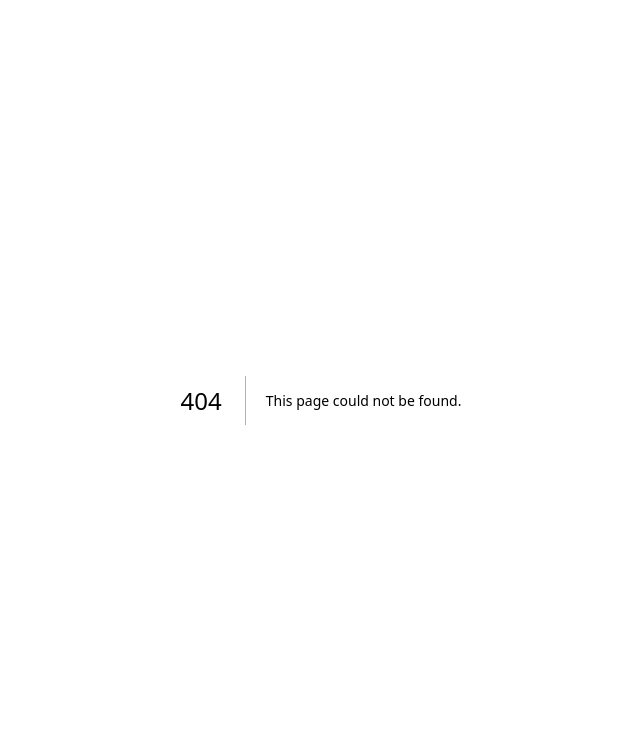
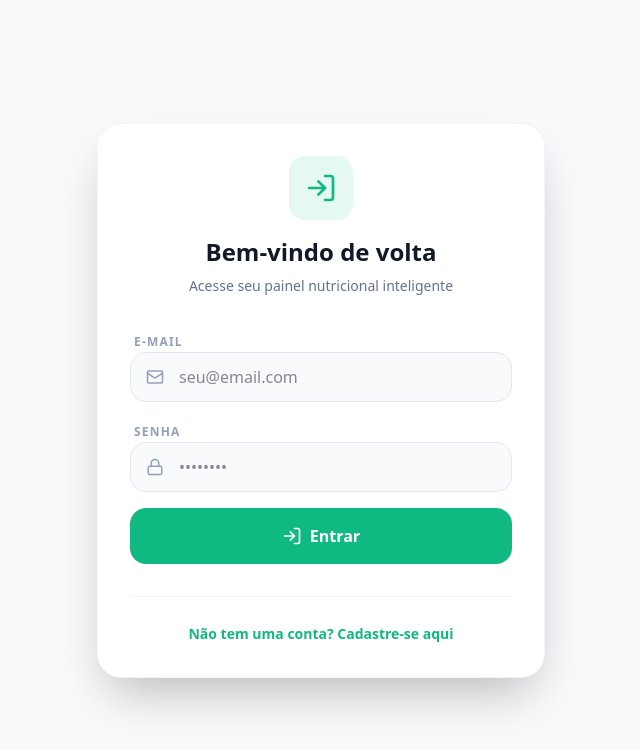
Before and after one commit to pradoxautomation-collab/nutriapp, a Next.js app: page /login in a window 1280 px wide. Before the commit this address had no page. Shown: the top 750 px of the page, without its empty margins (319-959 px from the left). Built offline with nearby package versions, Linux system fonts and the light colour scheme; no server answers.

Commit message:
feat: upgrade DB schema for Nutri App 2.0 (Biometrics & LGPD)

```diff
--- /dev/null
+++ b/src/app/login/page.tsx
@@ -0,0 +1,143 @@
+"use client";
+
+import { useState } from "react";
+import { supabase } from "@/lib/supabase";
+import { useRouter } from "next/navigation";
+import { motion } from "framer-motion";
+import { LogIn, UserPlus, Mail, Lock, Loader2 } from "lucide-react";
+
+export default function LoginPage() {
+    const [isLogin, setIsLogin] = useState(true);
+    const [loading, setLoading] = useState(false);
+    const [email, setEmail] = useState("");
+    const [password, setPassword] = useState("");
+    const [error, setError] = useState<string | null>(null);
+    const router = useRouter();
+
+    const handleAuth = async (e: React.FormEvent) => {
+        e.preventDefault();
+        setLoading(true);
+        setError(null);
+
+        try {
+            if (isLogin) {
+                const { error } = await supabase.auth.signInWithPassword({
+                    email,
+                    password,
+                });
+                if (error) throw error;
+            } else {
+                const { error } = await supabase.auth.signUp({
+                    email,
+                    password,
+                    options: {
+                        emailRedirectTo: `${window.location.origin}/auth/callback`,
+                    },
+                });
+                if (error) throw error;
+                alert("Verifique seu e-mail para confirmar o cadastro!");
+            }
+            router.push("/");
+            router.refresh();
+        } catch (err: any) {
+            setError(err.message || "Ocorreu um erro na autenticação.");
+        } finally {
+            setLoading(false);
+        }
+    };
+
+    return (
+        <main className="min-h-screen flex items-center justify-center p-4 bg-slate-50">
+            <motion.div
+                initial={{ opacity: 0, scale: 0.95 }}
+                animate={{ opacity: 1, scale: 1 }}
+                className="max-w-md w-full bg-white rounded-3xl p-8 shadow-2xl border border-slate-100"
+            >
+                <div className="text-center mb-8">
+                    <div className="bg-nutrigreen/10 w-16 h-16 rounded-2xl flex items-center justify-center mx-auto mb-4">
+                        <LogIn className="text-nutrigreen" size={32} />
+                    </div>
+                    <h1 className="text-2xl font-black text-nutridark">
+                        {isLogin ? "Bem-vindo de volta" : "Criar sua conta"}
+                    </h1>
+                    <p className="text-slate-500 text-sm mt-2">
+                        {isLogin
+                            ? "Acesse seu painel nutricional inteligente"
+                            : "Comece sua jornada saudável agora"}
+                    </p>
+                </div>
+
+                <form onSubmit={handleAuth} className="space-y-4">
+                    <div className="space-y-1">
+                        <label className="text-xs font-bold text-slate-400 uppercase tracking-widest ml-1">E-mail</label>
+                        <div className="relative">
+                            <Mail className="absolute left-4 top-1/2 -translate-y-1/2 text-slate-400" size={18} />
+                            <input
+                                type="email"
+                                value={email}
+                                onChange={(e) => setEmail(e.target.value)}
+                                placeholder="seu@email.com"
+                                className="w-full pl-12 pr-4 py-3 bg-slate-50 border border-slate-200 rounded-2xl focus:ring-2 focus:ring-nutrigreen/20 focus:border-nutrigreen outline-none transition-all text-nutridark"
+                                required
+                            />
+                        </div>
+                    </div>
+
+                    <div className="space-y-1">
+                        <label className="text-xs font-bold text-slate-400 uppercase tracking-widest ml-1">Senha</label>
+                        <div className="relative">
+                            <Lock className="absolute left-4 top-1/2 -translate-y-1/2 text-slate-400" size={18} />
+                            <input
+                                type="password"
+                                value={password}
+                                onChange={(e) => setPassword(e.target.value)}
+                                placeholder="••••••••"
+                                className="w-full pl-12 pr-4 py-3 bg-slate-50 border border-slate-200 rounded-2xl focus:ring-2 focus:ring-nutrigreen/20 focus:border-nutrigreen outline-none transition-all text-nutridark"
+                                required
+                            />
+                        </div>
+                    </div>
+
+                    {error && (
+                        <motion.p
+                            initial={{ opacity: 0, y: -10 }}
+                            animate={{ opacity: 1, y: 0 }}
+                            className="text-red-500 text-xs font-medium bg-red-50 p-3 rounded-xl border border-red-100"
+                        >
+                            {error}
+                        </motion.p>
+                    )}
+
+                    <button
+                        type="submit"
+                        disabled={loading}
+                        className="btn-primary w-full py-4 rounded-2xl flex items-center justify-center gap-2 mt-4"
+                    >
+                        {loading ? (
+                            <Loader2 className="animate-spin" size={20} />
+                        ) : isLogin ? (
+                            <>
+                                <LogIn size={20} /> Entrar
+                            </>
+                        ) : (
+                            <>
+                                <UserPlus size={20} /> Cadastrar
+                            </>
+                        )}
+                    </button>
+                </form>
+
+                <div className="mt-8 pt-6 border-t border-slate-100 text-center">
+                    <button
+                        onClick={() => setIsLogin(!isLogin)}
+                        className="text-sm font-semibold text-nutrigreen hover:text-nutrilight transition-colors"
+                    >
+                        {isLogin
+                            ? "Não tem uma conta? Cadastre-se aqui"
+                            : "Já tem uma conta? Entre agora"}
+                    </button>
+                </div>
+            </motion.div>
+        </main>
+    );
+}
--- a/src/app/page.tsx
+++ b/src/app/page.tsx
@@ -4,12 +4,15 @@ import { useState, useEffect } from "react";
 import { Plus, Target, Zap, Waves, Flame, Camera, Loader2, History, Utensils } from "lucide-react";
 import { motion, AnimatePresence } from "framer-motion";
 import { supabase } from "@/lib/supabase";
+import { useRouter } from "next/navigation";
 
 export default function Home() {
+  const router = useRouter();
   const [showModal, setShowModal] = useState(false);
   const [mealText, setMealText] = useState("");
   const [isAnalyzing, setIsAnalyzing] = useState(false);
   const [meals, setMeals] = useState<any[]>([]);
+  const [user, setUser] = useState<any>(null);
   const [dailyData, setDailyData] = useState({
     consumed: 0,
     target: 2000,
@@ -18,18 +21,31 @@ export default function Home() {
     fat: 0
   });
 
-  // Carregar dados iniciais
+  // Verificar autenticação
   useEffect(() => {
-    fetchTodayMeals();
-  }, []);
+    const checkUser = async () => {
+      const { data: { session } } = await supabase.auth.getSession();
+      if (!session) {
+        router.push("/login");
+      } else {
+        setUser(session.user);
+        fetchTodayMeals(session.user.id);
+      }
+    };
+    checkUser();
+  }, [router]);
 
-  const fetchTodayMeals = async () => {
+  const fetchTodayMeals = async (userId?: string) => {
+    const activeUserId = userId || user?.id;
+    if (!activeUserId) return;
+
     const today = new Date();
     today.setHours(0, 0, 0, 0);
 
     const { data, error } = await supabase
       .from("meals")
       .select("*")
+      .eq("user_id", activeUserId)
       .gte("created_at", today.toISOString())
       .order("created_at", { ascending: false });
 
@@ -52,7 +68,7 @@ export default function Home() {
   };
 
   const handleAnalyze = async () => {
-    if (!mealText) return;
+    if (!mealText || !user) return;
     setIsAnalyzing(true);
 
     try {
@@ -65,10 +81,11 @@ export default function Home() {
       const data = await response.json();
 
       if (data.calories) {
-        // Salvar no Supabase
+        // Salvar no Supabase associado ao usuário
         const { error: dbError } = await supabase
           .from("meals")
           .insert([{
+            user_id: user.id,
             food_name: data.food_name,
             calories: data.calories,
             protein: data.protein,
@@ -90,6 +107,11 @@ export default function Home() {
     }
   };
 
+  const handleLogout = async () => {
+    await supabase.auth.signOut();
+    router.push("/login");
+  };
+
   return (
     <main className="min-h-screen p-4 md:p-8 max-w-4xl mx-auto pb-24">
       {/* Header */}
@@ -98,15 +120,24 @@ export default function Home() {
           <h1 className="text-2xl font-bold text-nutridark flex items-center gap-2">
             <span className="text-nutrigreen text-3xl">🌿</span> NutriAI
           </h1>
-          <p className="text-slate-500">Seu assistente nutricional inteligente</p>
+          <p className="text-slate-500 text-xs sm:text-sm">Seu assistente nutricional inteligente</p>
         </div>
+        <div className="flex gap-3">
+          <button
+            onClick={handleLogout}
+            className="p-3 text-slate-400 hover:text-red-500 transition-colors bg-white rounded-2xl border border-slate-100 shadow-sm"
+            title="Sair"
+          >
+            <LogIn size={20} className="rotate-180" />
+          </button>
           <button
             onClick={() => setShowModal(true)}
             className="btn-primary flex items-center gap-2"
           >
             <Plus size={20} />
-          Registrar Refeição
+            <span className="hidden sm:inline">Refeição</span>
           </button>
+        </div>
       </header>
 
       {/* Resumo do Dia */}
```
Also changed, not shown: 1 other file (tests, documents, lock files or other folders). Lines whose indentation alone changed are shown as unchanged.
